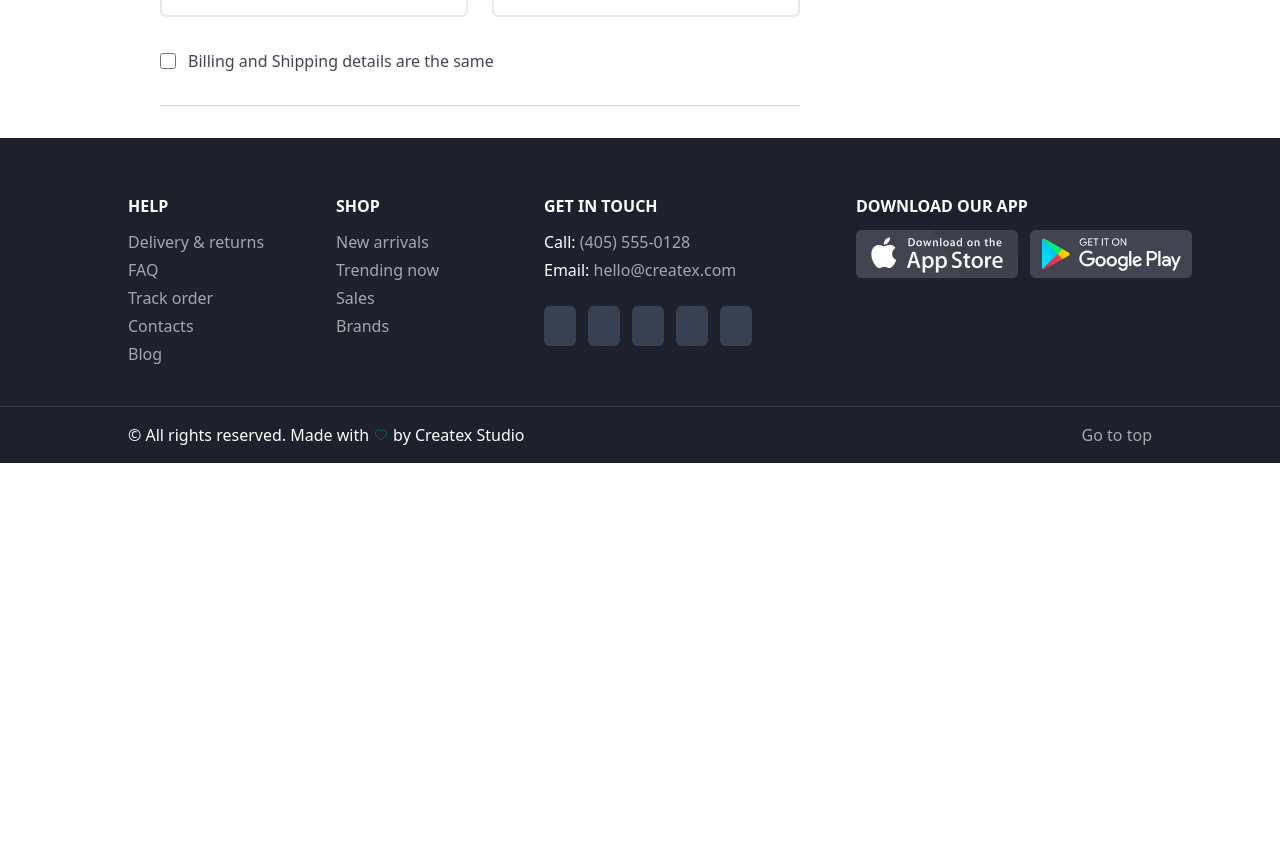
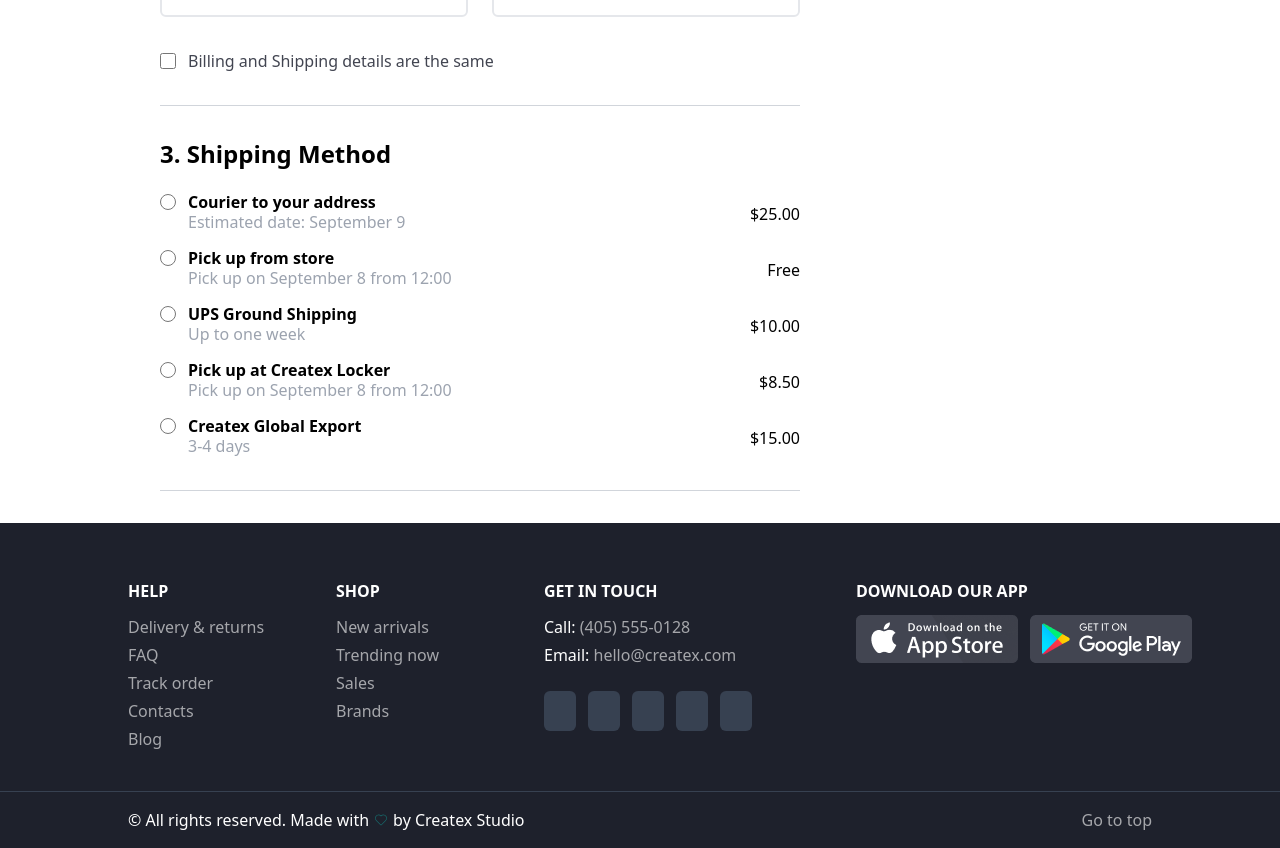
Before and after one commit to elturanshucai/ecommerce, a React (Vite) app: page /checkout in a window 1280 px wide. Shown: the part 1160-2008 px from the top of the page. Before the commit the page ends 1623 px from the top, so only its background shows below. Built offline with nearby package versions, Linux system fonts and the light colour scheme; some icons are missing.

Commit message:
shipping method completed

```diff
--- a/src/pages/checkout/Checkout.jsx
+++ b/src/pages/checkout/Checkout.jsx
@@ -9,6 +9,7 @@ import { IoMdHeartEmpty } from 'react-icons/io'
 import { basketItemChangeCount, removeBasketProduct } from '../../store/reducers/userReducers';
 import { likeProduct } from '../../store/reducers/productReducers';
 import ShippingBilling from './container/Shipping&Billing';
+import ShippingMethod from './container/ShippingMethod';
 
 export default function Checkout() {
     const { userBasket } = useSelector(state => state.user)
@@ -121,6 +122,8 @@ export default function Checkout() {
                     <HRDivider className='my-8' />
                     <ShippingBilling />
                     <HRDivider className='my-8' />
+                    <ShippingMethod />
+                    <HRDivider className='my-8' />
                 </div>
                 <div className='col-span-1'></div>
             </main>
--- /dev/null
+++ b/src/pages/checkout/container/ShippingMethod.jsx
@@ -0,0 +1,95 @@
+import React from 'react'
+
+export default function ShippingMethod() {
+    return (
+        <div>
+            <h1 className='font-bold text-2xl mb-6'>3. Shipping Method</h1>
+            <div className='flex flex-col gap-4'>
+                <div className='flex items-center justify-between'>
+                    <div className='flex gap-3'>
+                        <input
+                            type="radio"
+                            name='ship_method'
+                            onChange={e => console.log(e.target.value)}
+                            className='accent-primary w-4 h-4'
+                            id='1'
+                        />
+                        <div>
+                            <label htmlFor="1" className='block font-bold leading-none'>Courier to your address</label>
+                            <p className='text-gray-400'>Estimated date: September 9</p>
+                        </div>
+                    </div>
+                    <p>$25.00</p>
+                </div>
+
+                <div className='flex items-center justify-between'>
+                    <div className='flex gap-3'>
+                        <input
+                            type="radio"
+                            name='ship_method'
+                            onChange={e => console.log(e.target.value)}
+                            className='accent-primary w-4 h-4'
+                            id='2'
+                        />
+                        <div>
+                            <label htmlFor="2" className='block font-bold leading-none'>Pick up from store</label>
+                            <p className='text-gray-400'>Pick up on September 8 from 12:00</p>
+                        </div>
+                    </div>
+                    <p>Free</p>
+                </div>
+
+                <div className='flex items-center justify-between'>
+                    <div className='flex gap-3'>
+                        <input
+                            type="radio"
+                            name='ship_method'
+                            onChange={e => console.log(e.target.value)}
+                            className='accent-primary w-4 h-4'
+                            id='3'
+                        />
+                        <div>
+                            <label htmlFor="3" className='block font-bold leading-none'>UPS Ground Shipping</label>
+                            <p className='text-gray-400'>Up to one week</p>
+                        </div>
+                    </div>
+                    <p>$10.00</p>
+                </div>
+
+                <div className='flex items-center justify-between'>
+                    <div className='flex gap-3'>
+                        <input
+                            type="radio"
+                            name='ship_method'
+                            onChange={e => console.log(e.target.value)}
+                            className='accent-primary w-4 h-4'
+                            id='4'
+                        />
+                        <div>
+                            <label htmlFor="4" className='block font-bold leading-none'>Pick up at Createx Locker</label>
+                            <p className='text-gray-400'>Pick up on September 8 from 12:00</p>
+                        </div>
+                    </div>
+                    <p>$8.50</p>
+                </div>
+
+                <div className='flex items-center justify-between'>
+                    <div className='flex gap-3'>
+                        <input
+                            type="radio"
+                            name='ship_method'
+                            onChange={e => console.log(e.target.value)}
+                            className='accent-primary w-4 h-4'
+                            id='5'
+                        />
+                        <div>
+                            <label htmlFor="5" className='block font-bold leading-none'>Createx Global Export</label>
+                            <p className='text-gray-400'>3-4 days</p>
+                        </div>
+                    </div>
+                    <p>$15.00</p>
+                </div>
+            </div>
+        </div>
+    )
+}
```
